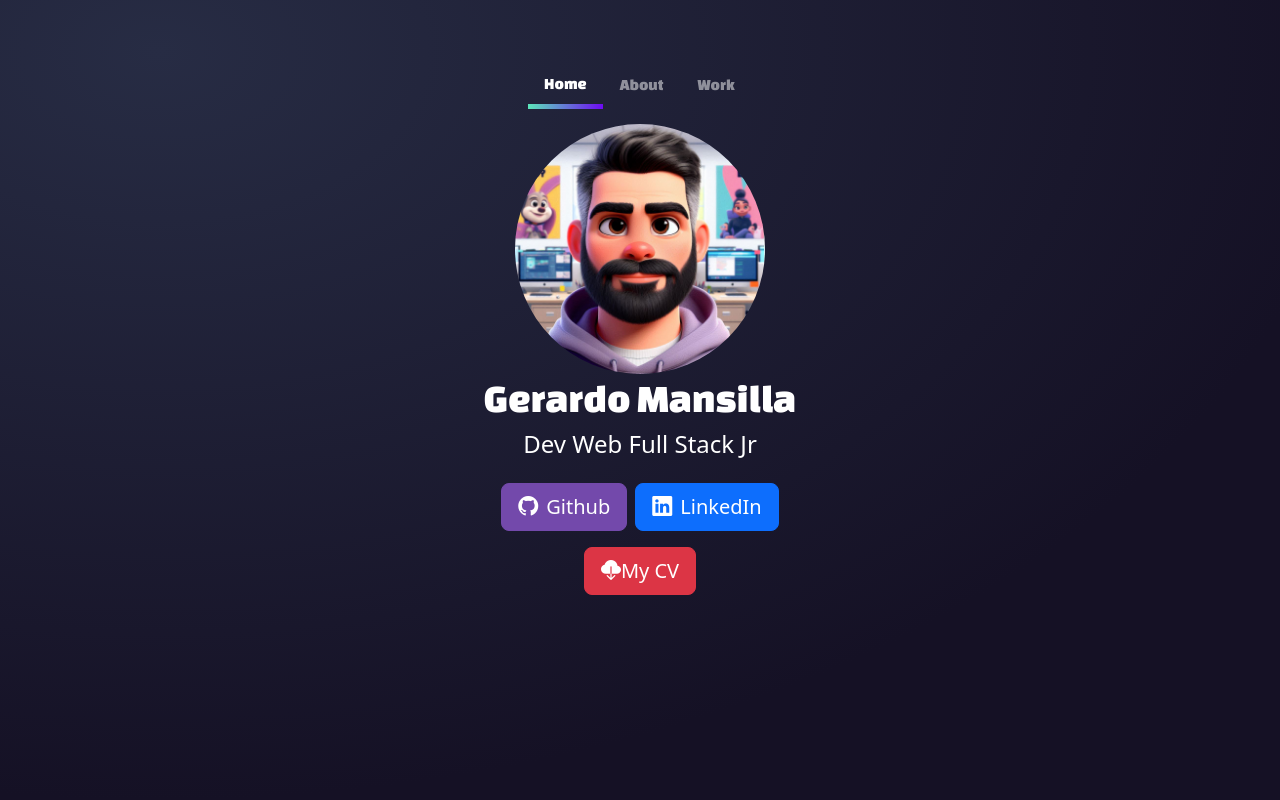
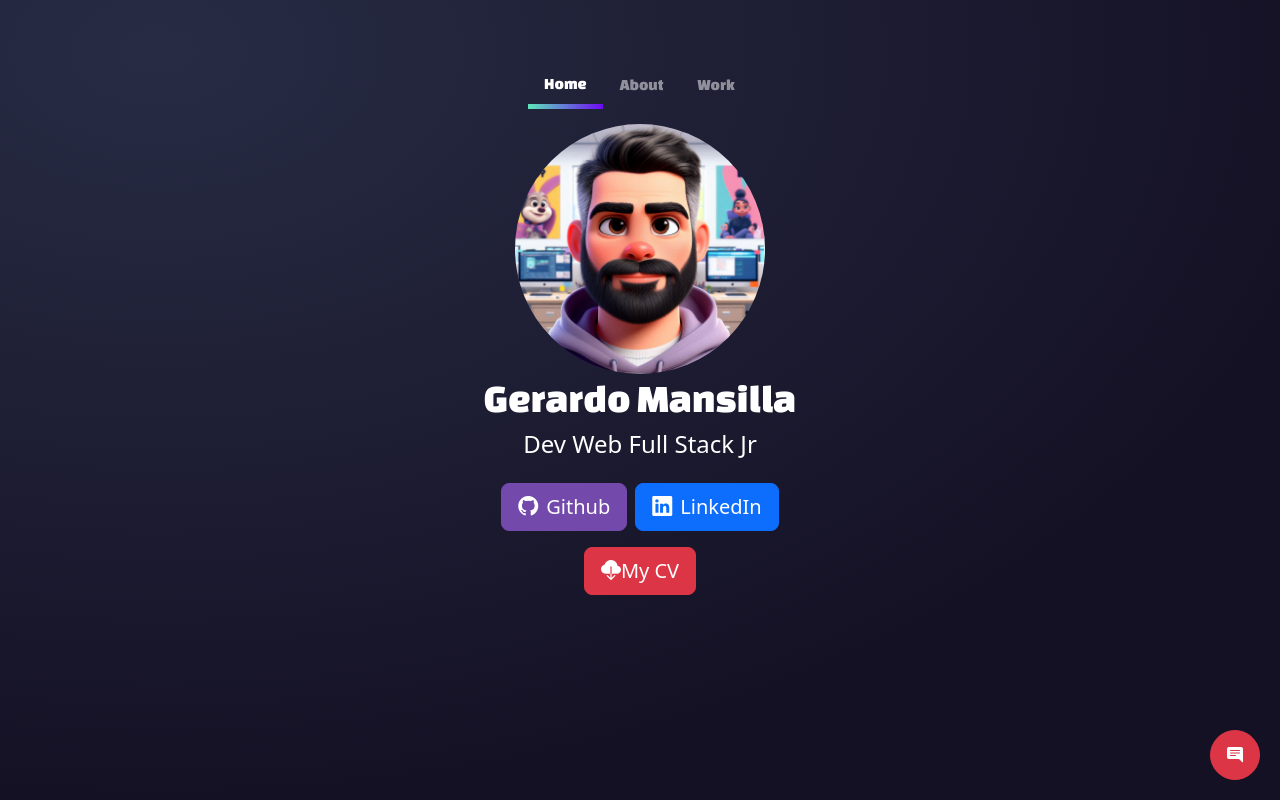
Before and after one commit to pequege/pequege.github.io, a React (Vite) app: page / in a window 1280 px wide. Shown: the top 800 px of the page. Built offline with nearby package versions, Linux system fonts and the light colour scheme.

Commit message:
se agregó botón para mensaje y ventana modal

```diff
--- a/src/App.css
+++ b/src/App.css
@@ -15,6 +15,14 @@ ul {
 
 ul li{
   margin-top: 1rem;
+}
+
+.btn-message{
+  bottom: 20px;
+  height: 50px;
+  position: absolute;
+  right: 20px;
+  width: 50px;
 }
 
 .button-github {
--- a/src/App.jsx
+++ b/src/App.jsx
@@ -1,28 +1,66 @@
 import "./App.css";
-import { Container, Tab, Tabs } from "react-bootstrap";
+import { Button, Container, Modal, OverlayTrigger, Tab, Tabs, Tooltip } from "react-bootstrap";
 import { Home } from "./components/Home";
 import { Work } from "./components/Work";
 import { About } from "./components/About";
+import { useState } from "react";
 
 function App() {
+  const [show, setShow] = useState(false);
+
+  const handleClose = () => setShow(false);
+  const handleShow = () => setShow(true);
+  const renderTooltip = (props) => (
+    <Tooltip id="button-tooltip" {...props}>
+      Say Hello!
+    </Tooltip>
+  );
+
   return (
     <>
       <Container>
-        <Tabs
-          defaultActiveKey="home"
-          className="mb-3"
+        <OverlayTrigger
+          placement="top"
+          delay={{ show: 250, hide: 400 }}
+          overlay={renderTooltip}
         >
+          <Button
+            className="btn-danger rounded-circle btn-message"
+            onClick={handleShow}
+          >
+            <i class="bi bi-chat-right-text-fill"></i>
+          </Button>
+        </OverlayTrigger>
+        <Tabs defaultActiveKey="home" className="mb-3">
           <Tab eventKey="home" title="Home">
             <Home></Home>
           </Tab>
           <Tab eventKey="about" title="About">
             <About></About>
           </Tab>
-          <Tab eventKey="work" title="Work" className="d-flex justify-content-center">
+          <Tab
+            eventKey="work"
+            title="Work"
+            className="d-flex justify-content-center"
+          >
             <Work></Work>
           </Tab>
         </Tabs>
       </Container>
+      <Modal show={show} onHide={handleClose}>
+        <Modal.Header closeButton>
+          <Modal.Title>Modal heading</Modal.Title>
+        </Modal.Header>
+        <Modal.Body>Woohoo, you are reading this text in a modal!</Modal.Body>
+        <Modal.Footer>
+          <Button variant="secondary" onClick={handleClose}>
+            Close
+          </Button>
+          <Button variant="primary" onClick={handleClose}>
+            Save Changes
+          </Button>
+        </Modal.Footer>
+      </Modal>
     </>
   );
 }
```
